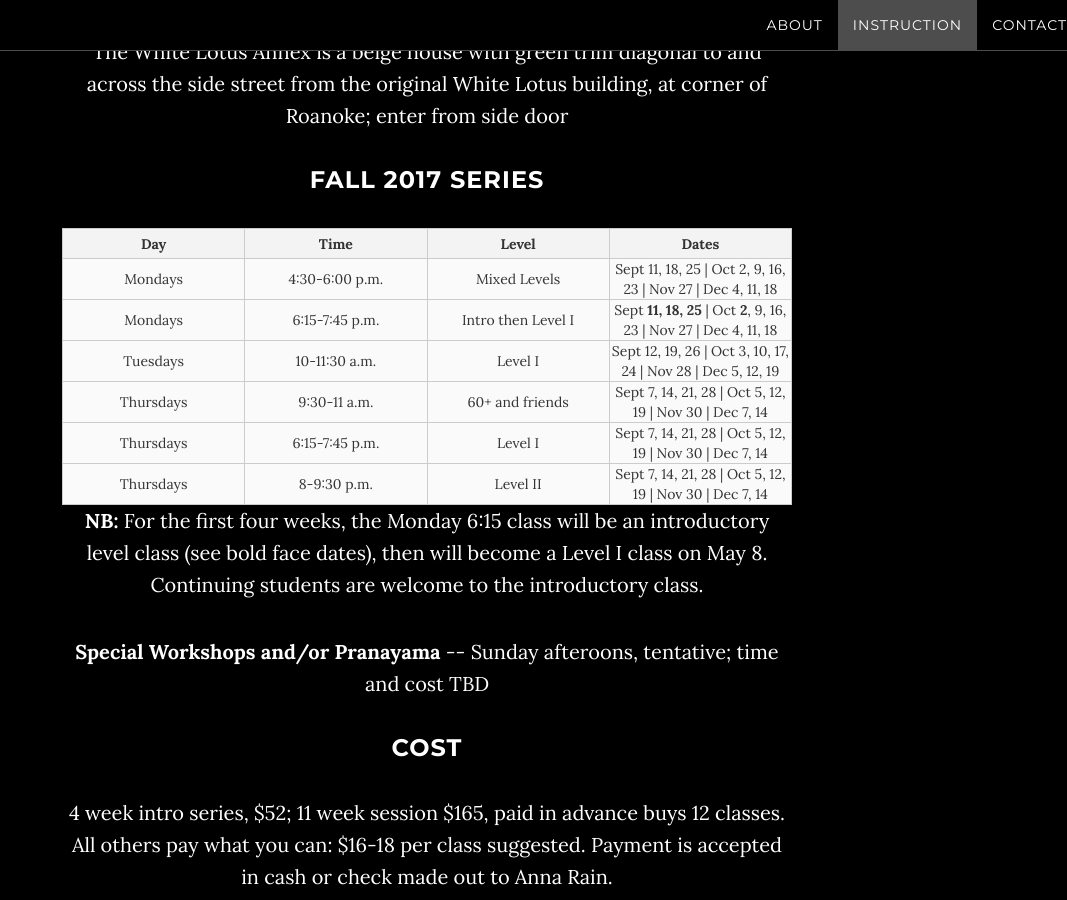
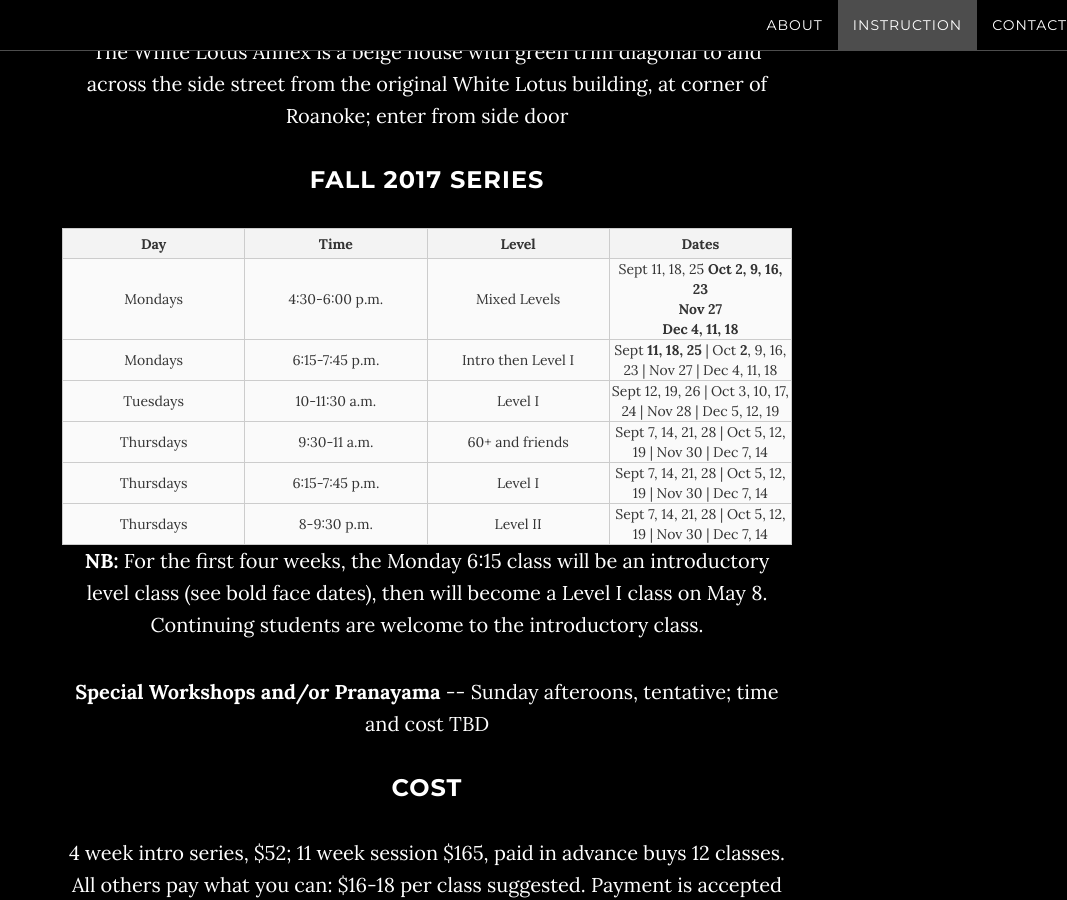
Before and after one commit to AnnaRainYoga/annarainyoga.github.io, a Jekyll site: the page built from index.html, in a window 1280 px wide and 900 px high, scrolled down 3253 px. Shown: the whole window, without its empty margins (213-1280 px from the left). Built offline with Jekyll 4.4.1, drawn with Linux system fonts in a browser that asks for light colours.

Commit message:
try adding <br> for better line breaks

```diff
--- a/_includes/instruction.html
+++ b/_includes/instruction.html
@@ -23,7 +23,7 @@
 							<td>Mondays</td>
 							<td>4:30-6:00 p.m.</td>
 							<td>Mixed Levels</td>
-							<td style="word-wrap: break-word">Sept 11, 18, 25 | Oct 2, 9, 16, 23 | Nov 27 | Dec 4, 11, 18</td>
+							<td style="word-wrap: break-word">Sept 11, 18, 25 <b> Oct 2, 9, 16, 23 <br> Nov 27 <br> Dec 4, 11, 18</td>
 						</tr>
 						<tr>
 							<td>Mondays</td>
```
